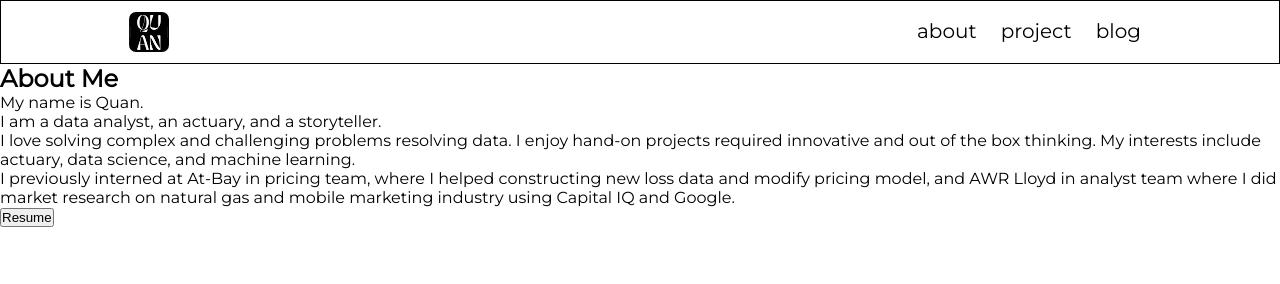
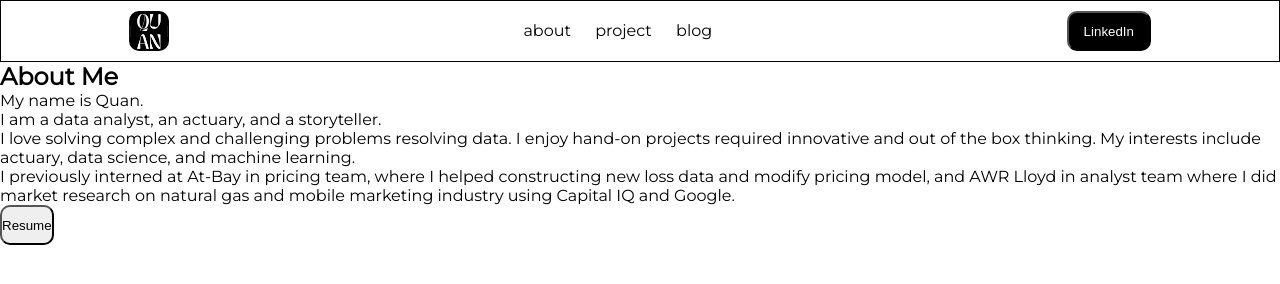
Before and after one commit to brenthoang12/brenthoang12.github.io, a plain HTML site: page index.html in a window 1280 px wide. Drawn offline with Linux system fonts and the light colour scheme; a web font is replaced by a local one.

Commit message:
heading improve

```diff
--- a/css/style.css
+++ b/css/style.css
@@ -6,6 +6,7 @@
     box-sizing: border-box;
     margin: 0;
     padding: 0;
+
 }
 
 body {
@@ -21,11 +22,12 @@ header {
     align-items: center;
     padding: 10px 10%;
     border: .5px solid black;
+    background-color: white;
 }
 
-    header img{
+    header img, button{
         height: 40px;
-        border-radius: 7px;
+        border-radius: 10px;
     }
 
 
@@ -41,12 +43,19 @@ header {
         transition-duration: .5s;
     }
 
-    #nav_bar a {
-        font-size: 20px;
+    #nav_bar a, i {
+        font-size: 16px;
         color: black;
         text-decoration: none;
     }
 
-    #nav_bar li:hover{
-        background-color: lightgrey;
+    #nav_bar li:hover {
+        background-color: #f1f1f1;
     }
+
+#nav_but {
+    padding: 0px 15px;
+    background-color: black;
+    color: white;
+    border-color: none;
+}
--- a/index.html
+++ b/index.html
@@ -2,11 +2,11 @@
 <html lang = "en-US">
 
     <head>
-        <title>Quan</title>
+        <title>quan_hoang</title>
         <link rel="stylesheet" href="css/style.css">
         <link rel="icon" type="image/png" href="image_file/logo.png">
-        <link href='https://fonts.googleapis.com/css?family=Gabarito' rel='stylesheet'>
-        <link href='https://fonts.googleapis.com/css?family=Montserrat' rel='stylesheet'>
+        <link href="https://fonts.googleapis.com/icon?family=Material+Icons" rel="stylesheet">
+
     </head>
 
     <body>
@@ -24,6 +24,8 @@
                     </ul>
                 </nav>
             </div>
+
+            <button id="nav_but">LinkedIn</button>
 
         </header>
 
```
